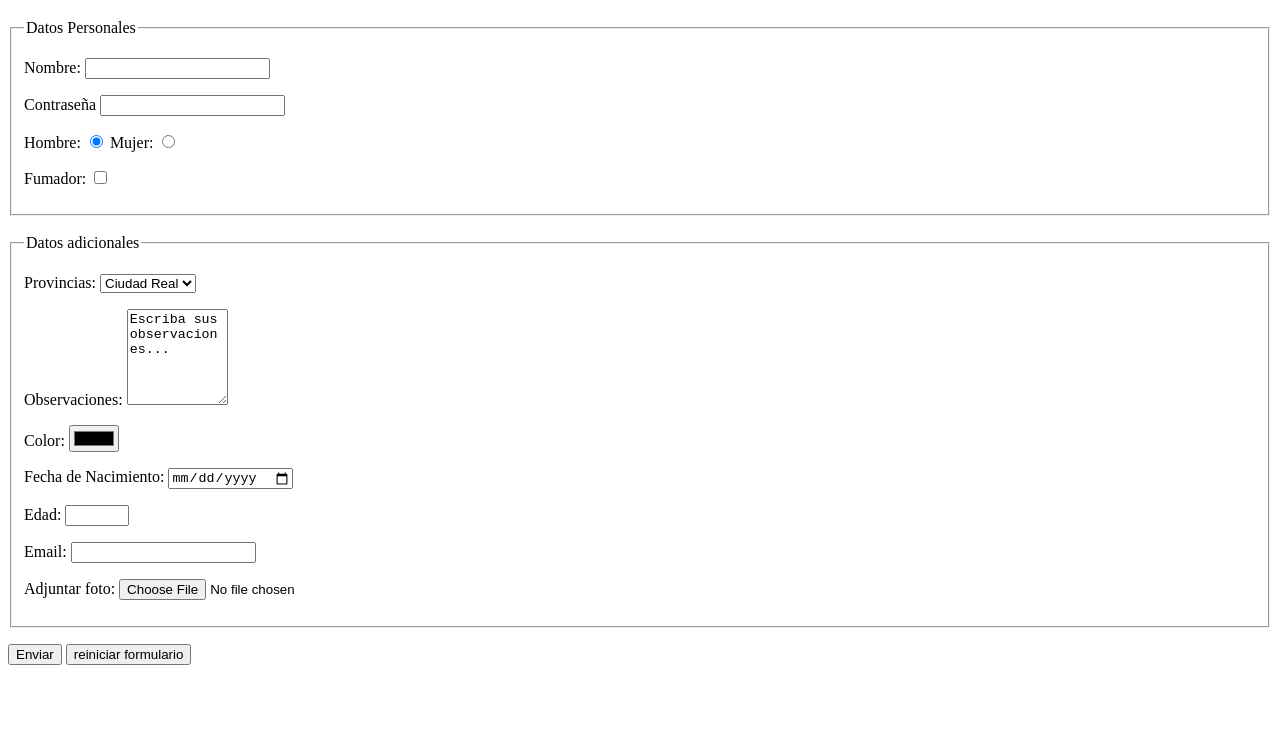
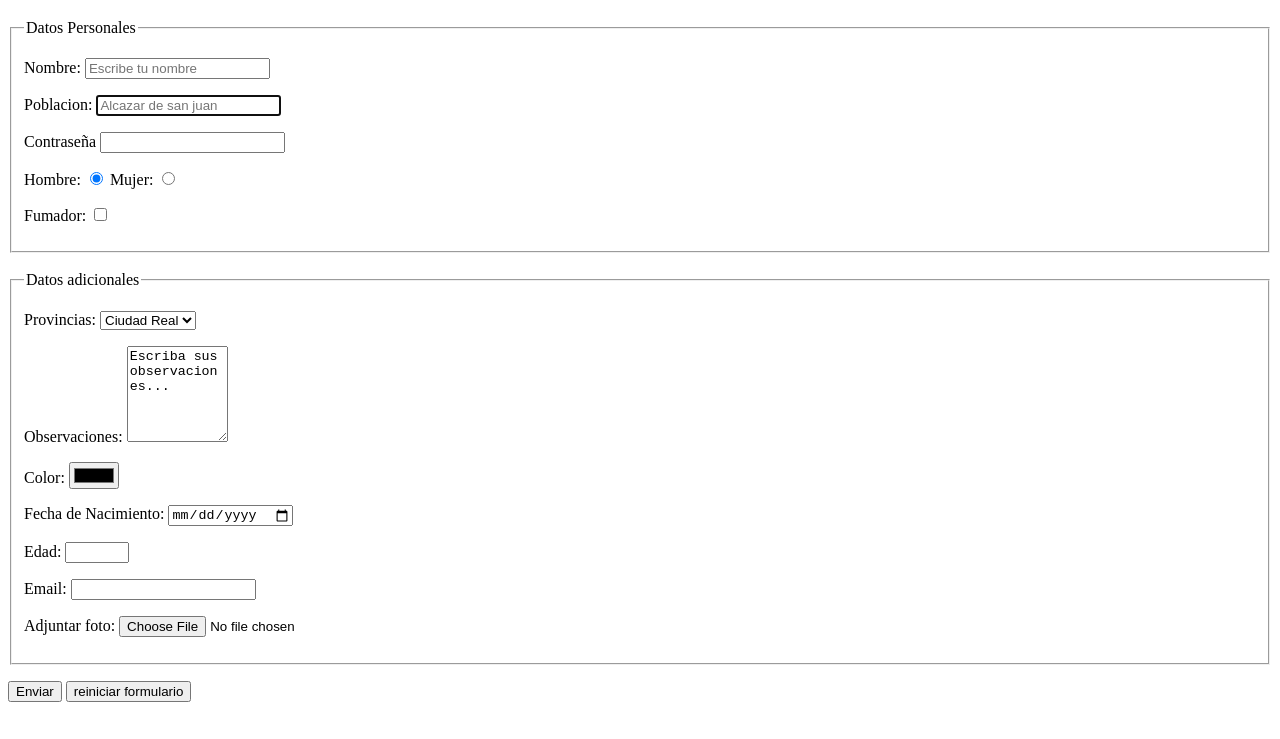
Before and after one commit to cosmincostea21/0b2Formulario, a plain HTML site: page index.html in a window 1280 px wide. Shown: the part 61-800 px from the top of the page. Drawn offline with Linux system fonts and the light colour scheme.

Commit message:
Add files via upload

```diff
--- a/index.html
+++ b/index.html
@@ -15,11 +15,15 @@
             <legend>Datos Personales</legend>
             <p>
                 <label for="nom">Nombre:</label>
-                <input type="text" maxlength="6" nombre="nombre" id="nom">
+                <input type="text" maxlength="6" nombre="nombre" id="nom" placeholder="Escribe tu nombre" required>
+            </p>
+            <p>
+                <label for="pobl">Poblacion: </label>
+                <input type="text" maxlength="50" autofocus nombre="pobl" id="pob" placeholder="Alcazar de san juan" required>
             </p>
             <p>
                 <label for="contras">Contraseña</label>
-                <input required type="password" maxlength="6" nombre="contras" id="contras">
+                <input required type="password" maxlength="6" minlength="4" nombre="contras" id="contras">
             </p>
             <p>
                 <label for="hombre">Hombre:</label>
```
